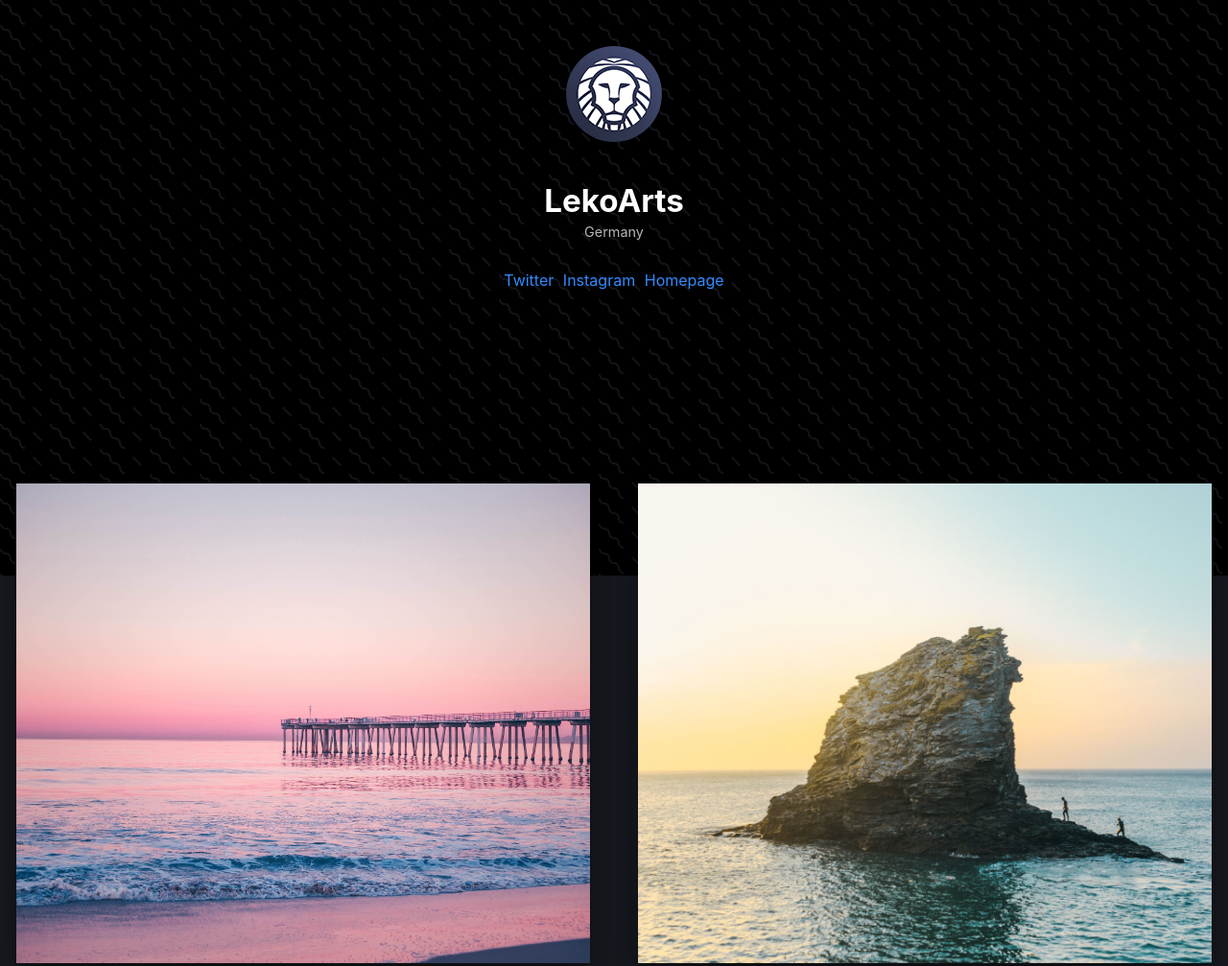
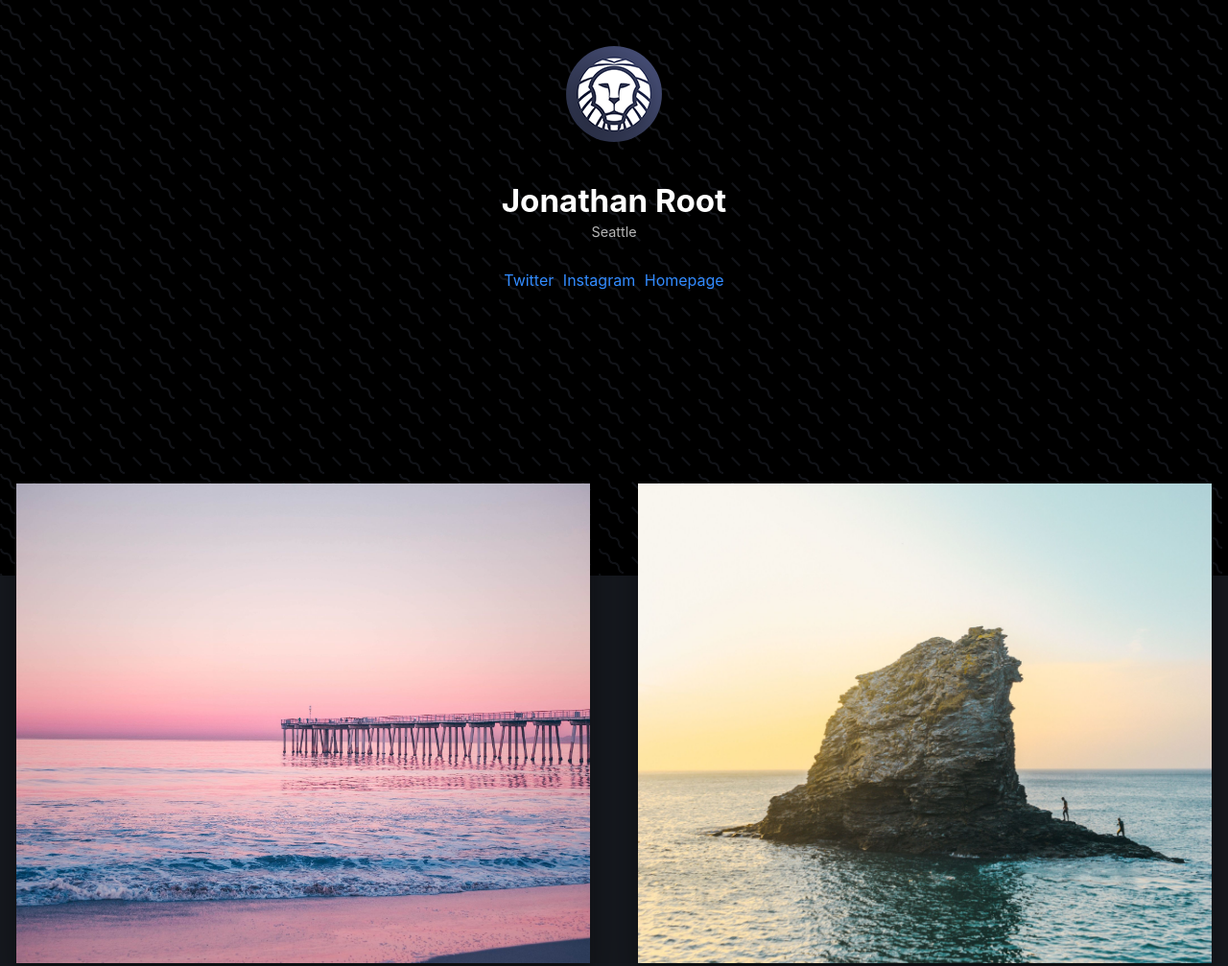
Before and after one commit to jaroot32/Portfolio, a Gatsby site: page / in a window 1280 px wide. Shown: the top 1007 px of the page at 96% size. Built offline with nearby package versions, Linux system fonts and the light colour scheme; Gatsby itself is replaced by a stand-in of ours.

Commit message:
first commit

```diff
--- a/config/site.js
+++ b/config/site.js
@@ -1,10 +1,10 @@
 module.exports = {
   pathPrefix: '/', // Prefix for all links. If you deploy your site to example.com/portfolio your pathPrefix should be "portfolio"
 
-  siteTitle: 'Emilia', // Navigation and Site Title
-  siteTitleAlt: 'Emilia - Gatsby Starter Portfolio', // Alternative Site title for SEO
-  siteTitleShort: 'Emilia', // short_name for manifest
-  siteHeadline: 'Publishing & Creating stunning photos', // Headline for schema.org JSONLD
+  siteTitle: 'Jonathan Root', // Navigation and Site Title
+  siteTitleAlt: 'Jonathan Root -  Project Portfolio', // Alternative Site title for SEO
+  siteTitleShort: 'Jonathan Root', // short_name for manifest
+  siteHeadline: 'Examples of my work as a UI/UX and Web Specialist', // Headline for schema.org JSONLD
   siteUrl: 'https://emilia.lekoarts.de', // Domain of your site. No trailing slash!
   siteLanguage: 'en', // Language Tag on <html> element
   siteLogo: '/logos/logo.png', // Used for SEO and manifest
@@ -23,8 +23,8 @@ module.exports = {
 
   // Your information
   avatar: '/logos/lekoarts.png',
-  name: 'LekoArts',
-  location: 'Germany',
+  name: 'Jonathan Root',
+  location: 'Seattle',
   socialMedia: [
     {
       url: 'https://twitter.com/lekoarts_de',
--- a/content/projects/roman-kraft/index.mdx
+++ b/content/projects/roman-kraft/index.mdx
@@ -1,5 +1,5 @@
 ---
-cover: "./roman-kraft.jpg"
+cover: "./tanalee-youngblood.jpg"
 date: "2017-12-03"
 title: "Roman Kraft"
 areas:
```
Also changed, not shown: README.md, 1 other file.
